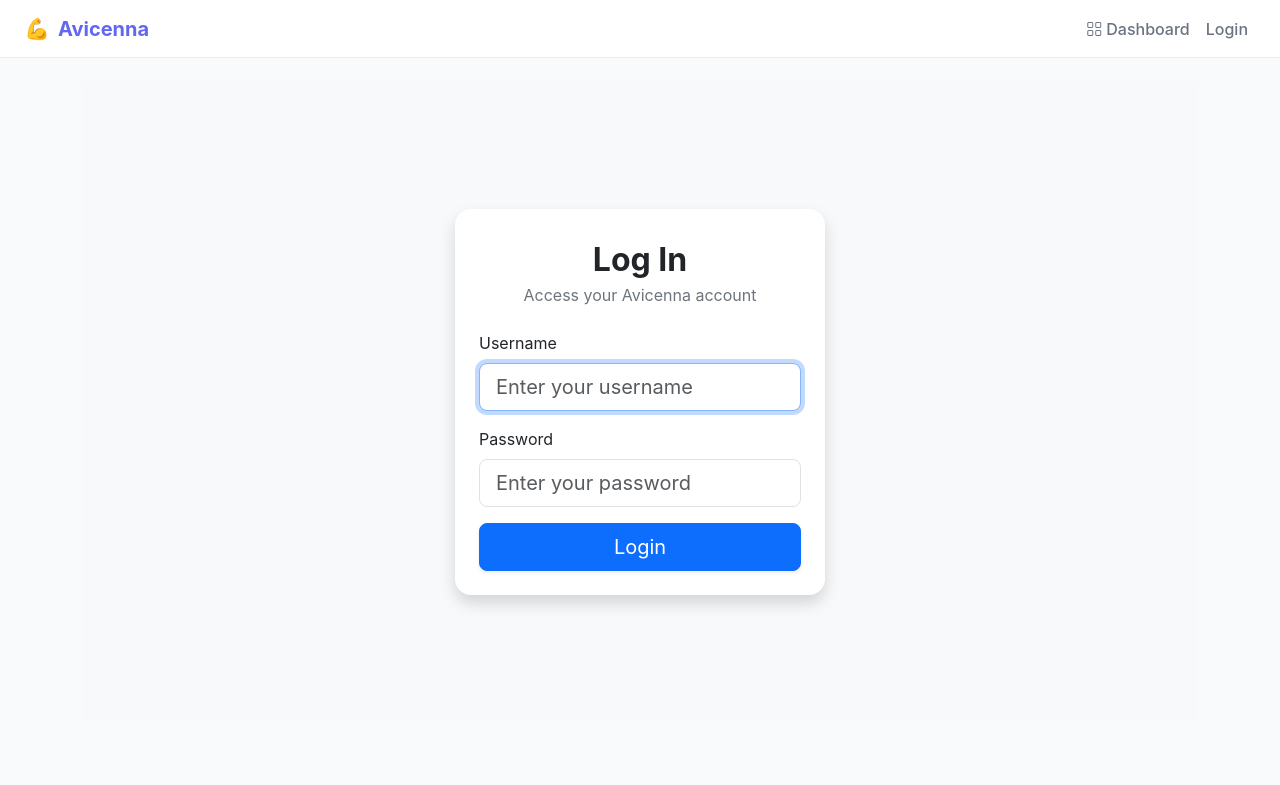
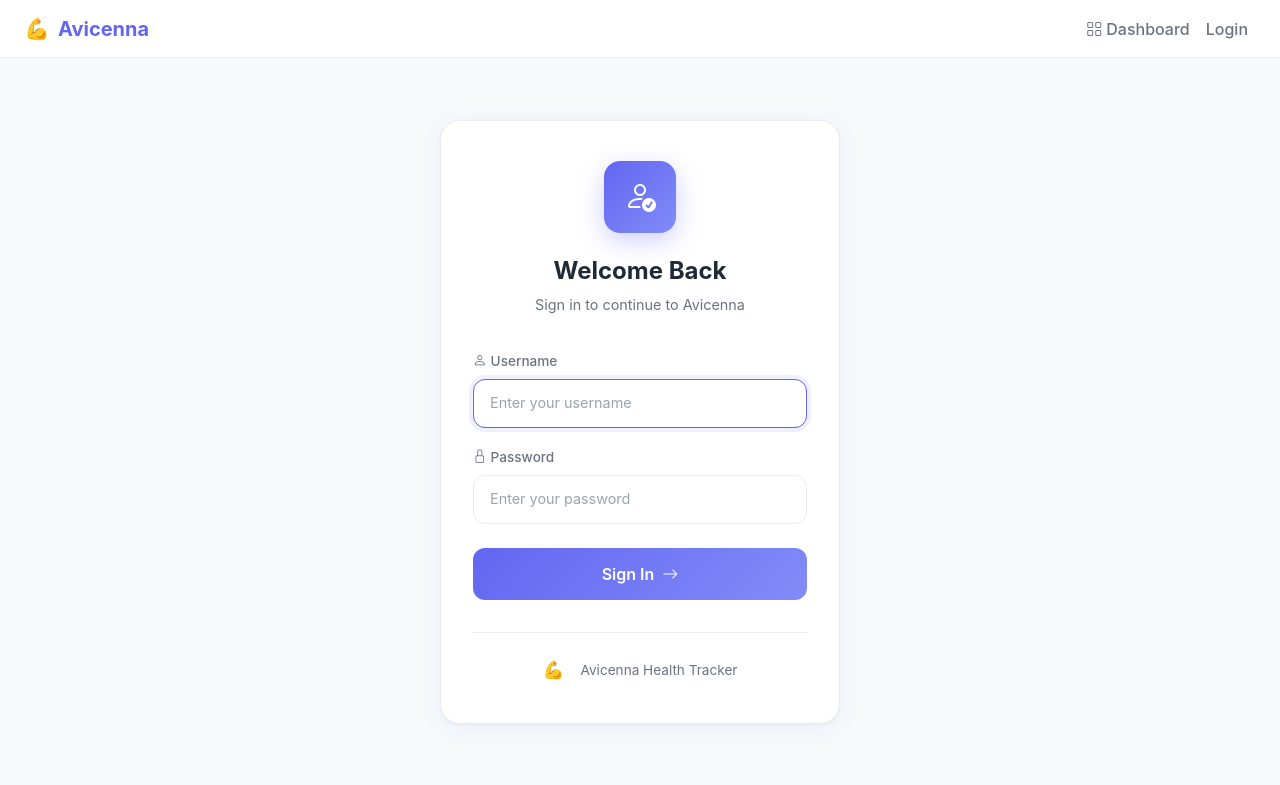
Before and after one commit to Tareq0267/Avicenna, a Django app: page /accounts/login/ in a window 1280 px wide. Shown: the top 785 px of the page. Run offline with Django 4.2, Linux system fonts and the light colour scheme.

Commit message:
Refactor login page layout and styles for improved user experience

```diff
--- a/templates/registration/login.html
+++ b/templates/registration/login.html
@@ -1,31 +1,213 @@
 {% extends "base.html" %}
 
 {% block content %}
-<div class="d-flex justify-content-center align-items-center bg-light" style="min-height: 80vh;">
-  <div class="card border-0 shadow rounded-4 p-4" style="width: 100%; max-width: 370px;">
-    <div class="text-center mb-4">
-      {% comment %} <i class="bi bi-box-arrow-in-right" style="font-size: 2.5rem;"></i> {% endcomment %}
-      <h2 class="fw-bold mt-2 mb-1">Log In</h2>
-      <p class="text-secondary mb-0">Access your Avicenna account</p>
+<div class="login-wrapper">
+  <div class="login-card">
+    <!-- Icon with gradient background -->
+    <div class="login-icon-wrapper">
+      <div class="login-icon">
+        <i class="bi bi-person-check"></i>
+      </div>
     </div>
-    <form method="post" autocomplete="off">
+
+    <!-- Header -->
+    <div class="login-header">
+      <h2>Welcome Back</h2>
+      <p>Sign in to continue to Avicenna</p>
+    </div>
+
+    <!-- Form -->
+    <form method="post" autocomplete="off" class="login-form">
       {% csrf_token %}
+
       <div class="mb-3">
-        <label for="id_username" class="form-label">Username</label>
-        <input type="text" name="username" autofocus required maxlength="150" class="form-control form-control-lg" id="id_username" placeholder="Enter your username">
+        <label for="id_username" class="form-label">
+          <i class="bi bi-person me-1"></i>Username
+        </label>
+        <input type="text" name="username" autofocus required maxlength="150"
+               class="form-control" id="id_username" placeholder="Enter your username">
       </div>
-      <div class="mb-3">
-        <label for="id_password" class="form-label">Password</label>
-        <input type="password" name="password" required class="form-control form-control-lg" id="id_password" placeholder="Enter your password">
+
+      <div class="mb-4">
+        <label for="id_password" class="form-label">
+          <i class="bi bi-lock me-1"></i>Password
+        </label>
+        <input type="password" name="password" required
+               class="form-control" id="id_password" placeholder="Enter your password">
       </div>
+
       {% if form.non_field_errors %}
-        <div class="alert alert-danger py-2">{{ form.non_field_errors|striptags }}</div>
+        <div class="alert alert-danger d-flex align-items-center py-2 mb-3">
+          <i class="bi bi-exclamation-circle me-2"></i>
+          <span>{{ form.non_field_errors|striptags }}</span>
+        </div>
       {% endif %}
-      <button type="submit" class="btn btn-primary btn-lg w-100 shadow-sm">Login</button>
+
+      <button type="submit" class="btn btn-login w-100">
+        <span>Sign In</span>
+        <i class="bi bi-arrow-right ms-2"></i>
+      </button>
     </form>
+
+    <!-- Footer -->
+    <div class="login-footer">
+      <span class="brand-icon">💪</span>
+      <span>Avicenna Health Tracker</span>
+    </div>
   </div>
 </div>
+
 <style>
-  body { background: #f8fafc; }
+  .login-wrapper {
+    display: flex;
+    justify-content: center;
+    align-items: center;
+    min-height: calc(100vh - 120px);
+    padding: 2rem 1rem;
+  }
+
+  .login-card {
+    width: 100%;
+    max-width: 400px;
+    background: var(--card-bg, #ffffff);
+    border: 1px solid var(--border, #e9ecef);
+    border-radius: 1.25rem;
+    padding: 2.5rem 2rem;
+    box-shadow: 0 4px 24px rgba(99, 102, 241, 0.08), 0 1px 3px rgba(0, 0, 0, 0.04);
+  }
+
+  .login-icon-wrapper {
+    display: flex;
+    justify-content: center;
+    margin-bottom: 1.5rem;
+  }
+
+  .login-icon {
+    width: 72px;
+    height: 72px;
+    border-radius: 1rem;
+    background: linear-gradient(135deg, #6366f1, #818cf8);
+    display: flex;
+    align-items: center;
+    justify-content: center;
+    font-size: 2rem;
+    color: #fff;
+    box-shadow: 0 8px 24px rgba(99, 102, 241, 0.3);
+  }
+
+  .login-header {
+    text-align: center;
+    margin-bottom: 2rem;
+  }
+
+  .login-header h2 {
+    font-weight: 700;
+    font-size: 1.5rem;
+    color: var(--text, #1f2937);
+    margin-bottom: 0.5rem;
+  }
+
+  .login-header p {
+    color: var(--text-muted, #6b7280);
+    font-size: 0.9rem;
+    margin: 0;
+  }
+
+  .login-form .form-label {
+    font-size: 0.85rem;
+    font-weight: 500;
+    color: var(--text-muted, #6b7280);
+    margin-bottom: 0.5rem;
+  }
+
+  .login-form .form-control {
+    border: 1px solid var(--border, #e9ecef);
+    border-radius: 0.75rem;
+    padding: 0.75rem 1rem;
+    font-size: 0.95rem;
+    transition: border-color 0.2s, box-shadow 0.2s;
+  }
+
+  .login-form .form-control:focus {
+    border-color: var(--primary, #6366f1);
+    box-shadow: 0 0 0 4px rgba(99, 102, 241, 0.1);
+  }
+
+  .login-form .form-control::placeholder {
+    color: #9ca3af;
+    font-size: 0.9rem;
+  }
+
+  .btn-login {
+    background: linear-gradient(135deg, #6366f1, #818cf8);
+    border: none;
+    color: #fff;
+    font-weight: 600;
+    font-size: 1rem;
+    padding: 0.875rem 1.5rem;
+    border-radius: 0.75rem;
+    transition: transform 0.2s, box-shadow 0.2s;
+    display: flex;
+    align-items: center;
+    justify-content: center;
+  }
+
+  .btn-login:hover {
+    transform: translateY(-2px);
+    box-shadow: 0 8px 24px rgba(99, 102, 241, 0.35);
+    color: #fff;
+  }
+
+  .btn-login:active {
+    transform: translateY(0);
+  }
+
+  .login-footer {
+    margin-top: 2rem;
+    padding-top: 1.5rem;
+    border-top: 1px solid var(--border, #e9ecef);
+    text-align: center;
+    color: var(--text-muted, #6b7280);
+    font-size: 0.85rem;
+    display: flex;
+    align-items: center;
+    justify-content: center;
+    gap: 0.5rem;
+  }
+
+  .login-footer .brand-icon {
+    font-size: 1.1rem;
+  }
+
+  /* Alert styling */
+  .alert-danger {
+    background: rgba(239, 68, 68, 0.1);
+    border: 1px solid rgba(239, 68, 68, 0.2);
+    color: #dc2626;
+    border-radius: 0.75rem;
+    font-size: 0.875rem;
+  }
+
+  /* Mobile responsive */
+  @media (max-width: 576px) {
+    .login-wrapper {
+      padding: 1rem;
+    }
+
+    .login-card {
+      padding: 2rem 1.5rem;
+      border-radius: 1rem;
+    }
+
+    .login-icon {
+      width: 64px;
+      height: 64px;
+      font-size: 1.75rem;
+    }
+
+    .login-header h2 {
+      font-size: 1.35rem;
+    }
+  }
 </style>
 {% endblock %}
```
